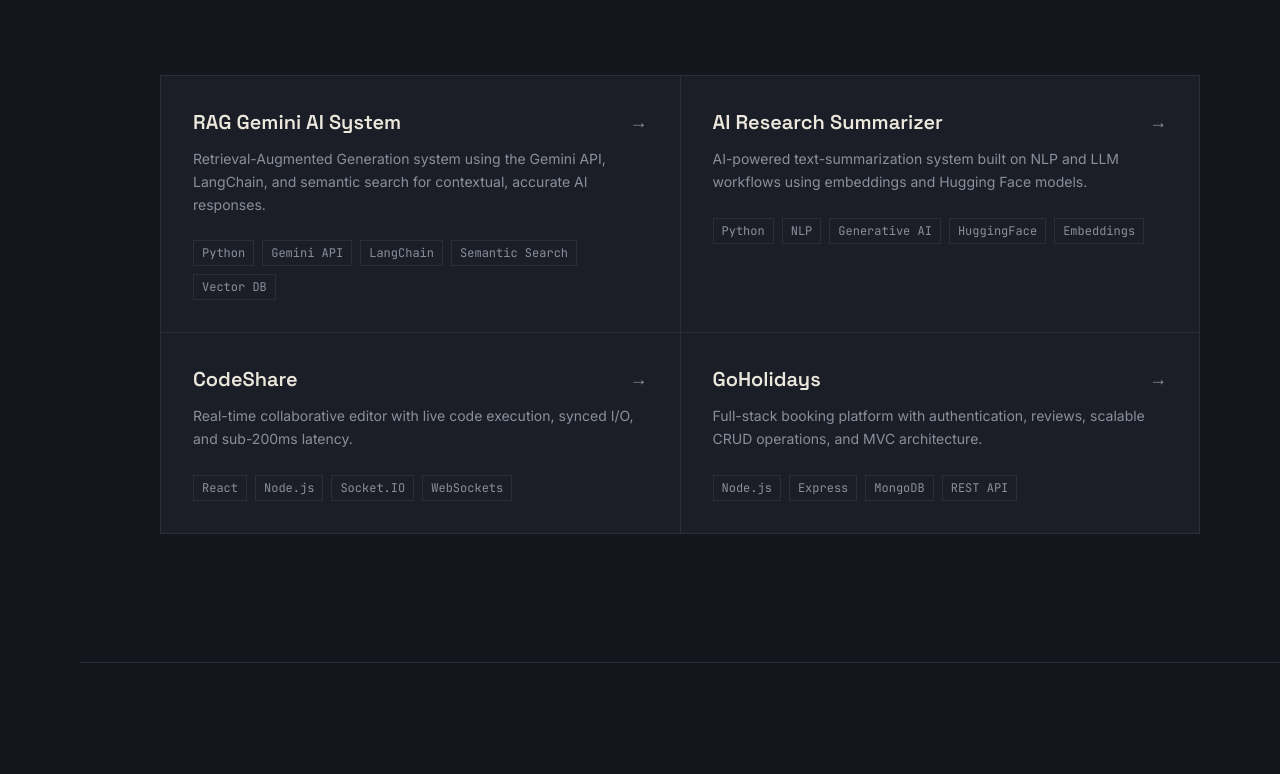
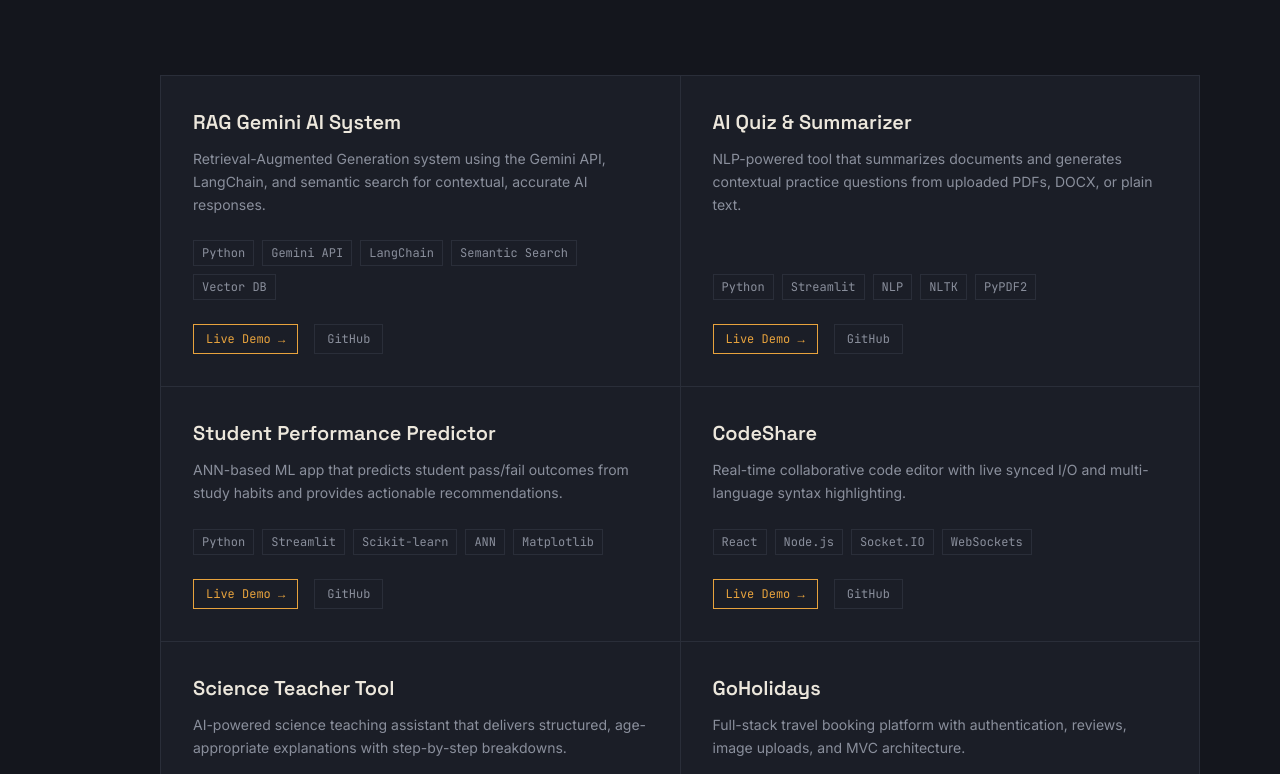
Before and after one commit to Ankitsingh2820/My-portfolio, a React (Vite) app: page / in a window 1280 px wide. Shown: the part 1046-1820 px from the top of the page. Built offline with nearby package versions, Linux system fonts and the light colour scheme.

Commit message:
feat: update Work section with live demo links and add 2 new projects

```diff
--- a/src/sections/Work.jsx
+++ b/src/sections/Work.jsx
@@ -6,52 +6,66 @@
     description:
       'Retrieval-Augmented Generation system using the Gemini API, LangChain, and semantic search for contextual, accurate AI responses.',
     tags: ['Python', 'Gemini API', 'LangChain', 'Semantic Search', 'Vector DB'],
-    href: 'https://github.com/Ankitsingh2820',
+    href: 'https://github.com/Ankitsingh2820/Rag_gemini',
+    live: 'https://ankitsingh2820-rag-gemini-app-demo.streamlit.app',
   },
   {
-    title: 'AI Research Summarizer',
+    title: 'AI Quiz & Summarizer',
     description:
-      'AI-powered text-summarization system built on NLP and LLM workflows using embeddings and Hugging Face models.',
-    tags: ['Python', 'NLP', 'Generative AI', 'HuggingFace', 'Embeddings'],
-    href: 'https://github.com/Ankitsingh2820',
+      'NLP-powered tool that summarizes documents and generates contextual practice questions from uploaded PDFs, DOCX, or plain text.',
+    tags: ['Python', 'Streamlit', 'NLP', 'NLTK', 'PyPDF2'],
+    href: 'https://github.com/Ankitsingh2820/summeriser',
+    live: 'https://summeriser.streamlit.app',
+  },
+  {
+    title: 'Student Performance Predictor',
+    description:
+      'ANN-based ML app that predicts student pass/fail outcomes from study habits and provides actionable recommendations.',
+    tags: ['Python', 'Streamlit', 'Scikit-learn', 'ANN', 'Matplotlib'],
+    href: 'https://github.com/Ankitsingh2820/Student_performance',
+    live: 'https://ankitsingh2820-student-performance-app-demo.streamlit.app',
   },
   {
     title: 'CodeShare',
     description:
-      'Real-time collaborative editor with live code execution, synced I/O, and sub-200ms latency.',
+      'Real-time collaborative code editor with live synced I/O and multi-language syntax highlighting.',
     tags: ['React', 'Node.js', 'Socket.IO', 'WebSockets'],
     href: 'https://github.com/Ankitsingh2820/codeShare-Frontend',
+    live: 'https://ankitsingh2820.github.io/codeShare-Frontend/',
+  },
+  {
+    title: 'Science Teacher Tool',
+    description:
+      'AI-powered science teaching assistant that delivers structured, age-appropriate explanations with step-by-step breakdowns.',
+    tags: ['React', 'Vite', 'Python', 'Flask', 'Gemini API'],
+    href: 'https://github.com/Ankitsingh2820/Science-_Teacher',
+    live: 'https://ankitsingh2820.github.io/Science-_Teacher/',
   },
   {
     title: 'GoHolidays',
     description:
-      'Full-stack booking platform with authentication, reviews, scalable CRUD operations, and MVC architecture.',
+      'Full-stack travel booking platform with authentication, reviews, image uploads, and MVC architecture.',
     tags: ['Node.js', 'Express', 'MongoDB', 'REST API'],
     href: 'https://github.com/Ankitsingh2820/GoHolidays-main',
+    live: null,
   },
 ]
 
 function ProjectCard({ project }) {
   const reduced = useReducedMotion()
   return (
-    <motion.a
-      href={project.href}
-      target="_blank"
-      rel="noopener noreferrer"
+    <motion.div
       whileHover={reduced ? {} : { y: -4 }}
-      className="group relative block bg-panel p-8 overflow-hidden focus:outline-none focus-visible:ring-2 focus-visible:ring-signal focus-visible:ring-inset"
+      className="group relative bg-panel p-8 overflow-hidden flex flex-col"
     >
       <span className="absolute bottom-0 left-0 h-[2px] w-0 bg-signal transition-all duration-300 group-hover:w-full" />
-      <span aria-hidden="true" className="absolute top-8 right-8 text-muted group-hover:text-signal transition-colors text-lg">
-        →
-      </span>
       <h3 className="font-display text-xl font-semibold text-bone mb-3 pr-8">
         {project.title}
       </h3>
-      <p className="font-sans text-muted text-sm leading-relaxed mb-6">
+      <p className="font-sans text-muted text-sm leading-relaxed mb-6 flex-1">
         {project.description}
       </p>
-      <div className="flex flex-wrap gap-2">
+      <div className="flex flex-wrap gap-2 mb-6">
         {project.tags.map((tag) => (
           <span
             key={tag}
@@ -61,7 +75,27 @@
           </span>
         ))}
       </div>
-    </motion.a>
+      <div className="flex gap-4">
+        {project.live && (
+          <a
+            href={project.live}
+            target="_blank"
+            rel="noopener noreferrer"
+            className="font-mono text-xs text-signal border border-signal px-3 py-1.5 hover:bg-signal hover:text-ink transition-colors"
+          >
+            Live Demo →
+          </a>
+        )}
+        <a
+          href={project.href}
+          target="_blank"
+          rel="noopener noreferrer"
+          className="font-mono text-xs text-muted border border-hairline px-3 py-1.5 hover:text-bone hover:border-bone transition-colors"
+        >
+          GitHub
+        </a>
+      </div>
+    </motion.div>
   )
 }
 
```
